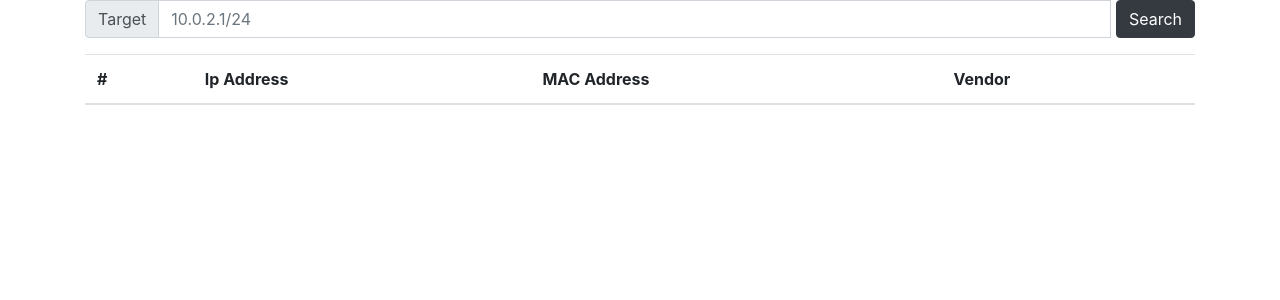
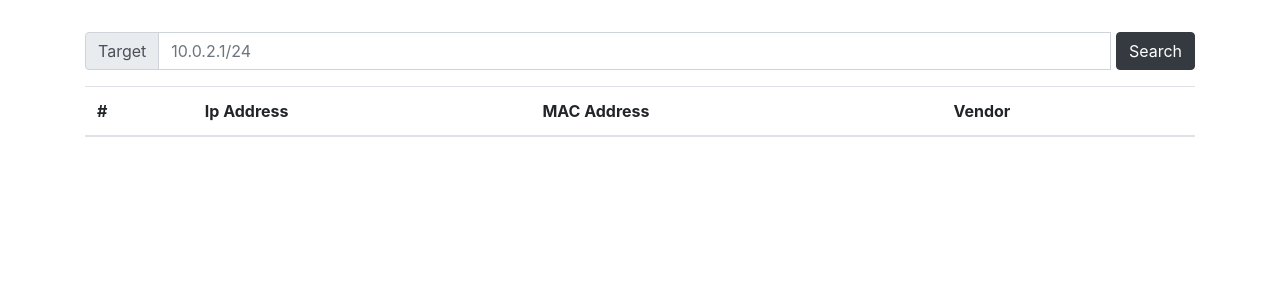
Before and after one commit to keraattin/Cyber-Security-Tools, a Flask app: page / in a window 1280 px wide. Shown: the part 56-356 px from the top of the page. Run offline with Flask 2, Linux system fonts and the light colour scheme; lists and menus that the app fills with data are empty; some libraries are stand-ins or nearby versions.

Commit message:
Home Style Added

```diff
--- /dev/null
+++ b/arp_scanner/static/css/home.css
@@ -0,0 +1,3 @@
+.container{
+    margin-top: 2rem;
+}
--- a/arp_scanner/templates/home.html
+++ b/arp_scanner/templates/home.html
@@ -1,4 +1,10 @@
 {% extends 'layout.html' %}
+
+
+{% block style %}
+<link rel="stylesheet" href="{{ url_for('static', filename='css/home.css') }}">
+{% endblock %}
+
 
 {% block body %}
 <div class="container">
```
